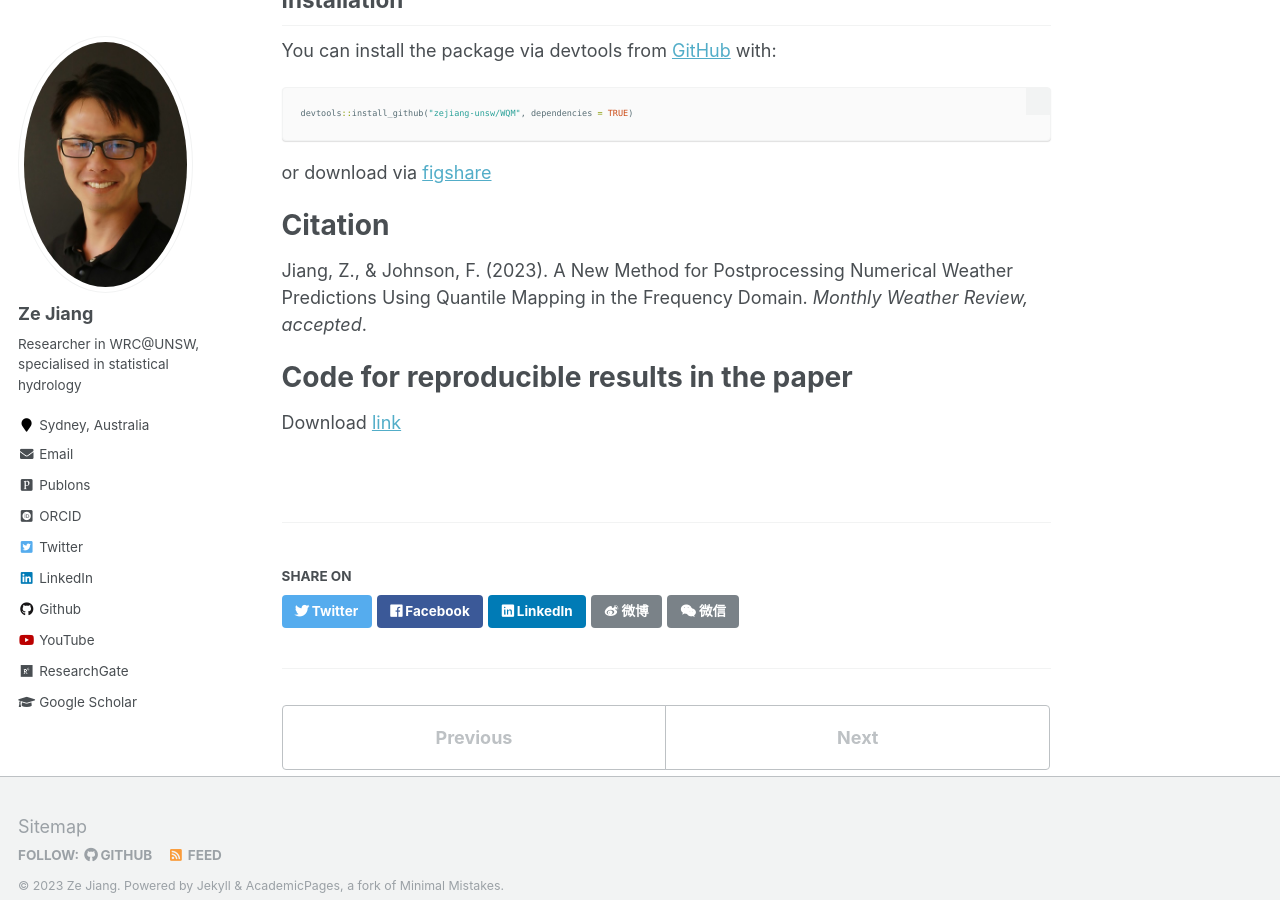
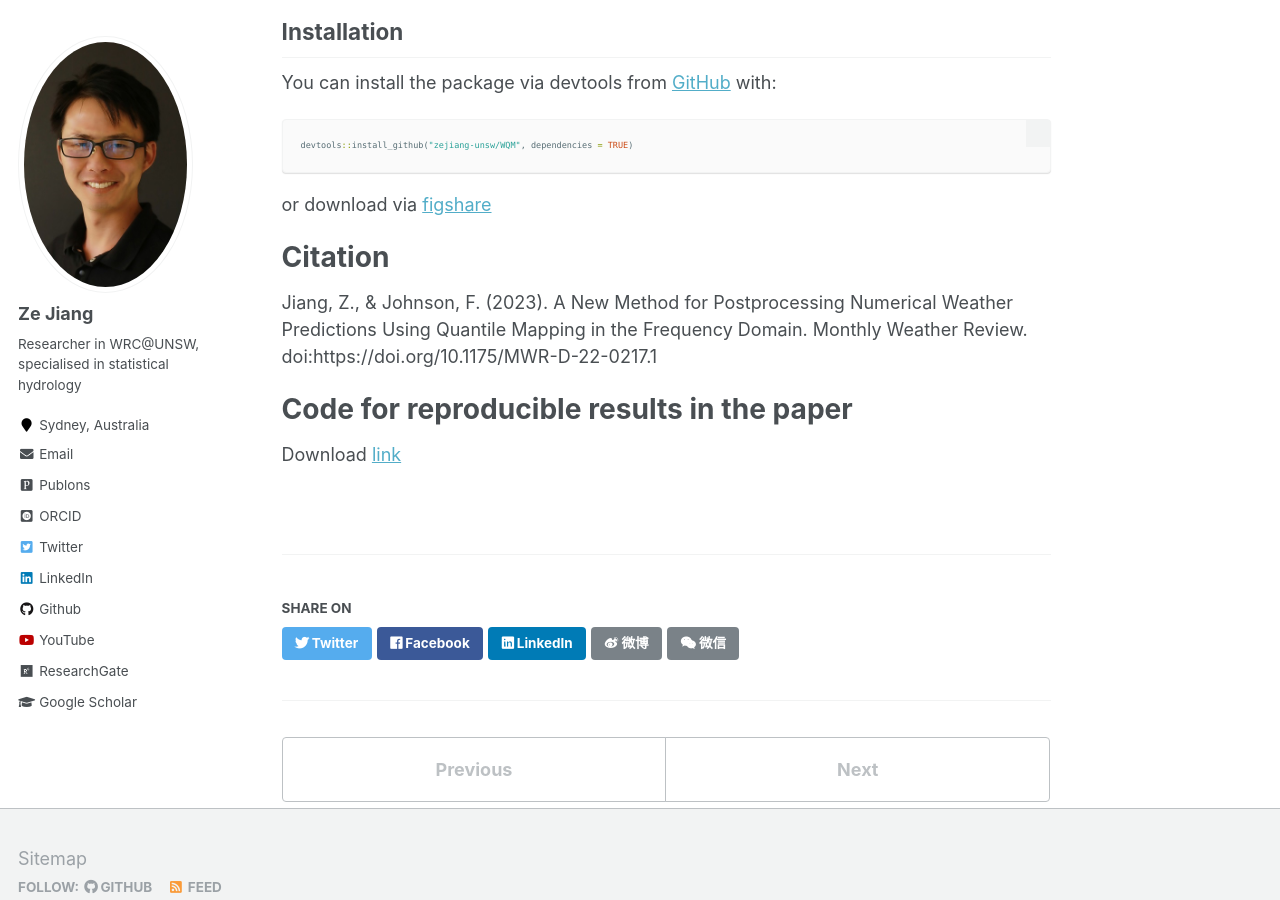
Before and after one commit to zejiang-unsw/zejiang-unsw.github.io, a Jekyll site: the page built from _software/WQM.md, in a window 1280 px wide and 900 px high, scrolled down 1314 px. Built offline with Jekyll 4.4.1, drawn with Linux system fonts in a browser that asks for light colours; some web fonts are replaced.

```diff
--- a/_software/WQM.md
+++ b/_software/WQM.md
@@ -3,7 +3,7 @@ title: "WQM: Wavelet-based Quantile Mapping"
 excerpt: "The open-source software WQM is used for post-processing numerical weather prediction."
 collection: software
 ---
-<img src='/images/x_z.gif'><br/>
+<img src='/images/AtmosphericModelSchematic.png'><br/>
 
 The wavelet-based quantile mapping method is developed for post-processing NWP precipitation forecasts.
 
@@ -37,7 +37,7 @@ or download via [figshare](https://doi.org/10.6084/m9.figshare.21903033)
 
 
 # Citation
-Jiang, Z., & Johnson, F. (2023). A New Method for Postprocessing Numerical Weather Predictions Using Quantile Mapping in the Frequency Domain. *Monthly Weather Review, accepted*.
+Jiang, Z., & Johnson, F. (2023). A New Method for Postprocessing Numerical Weather Predictions Using Quantile Mapping in the Frequency Domain. Monthly Weather Review. doi:https://doi.org/10.1175/MWR-D-22-0217.1
 
 
 # Code for reproducible results in the paper
```
Also changed, not shown: _pages/about.md (+2 -2 lines), _pages/cv.md (+1 -1 lines), _publications/2023-04-03-paper-MWR.md (+2 -2 lines), images/AtmosphericModelSchematic.png (added), 1 other file.
